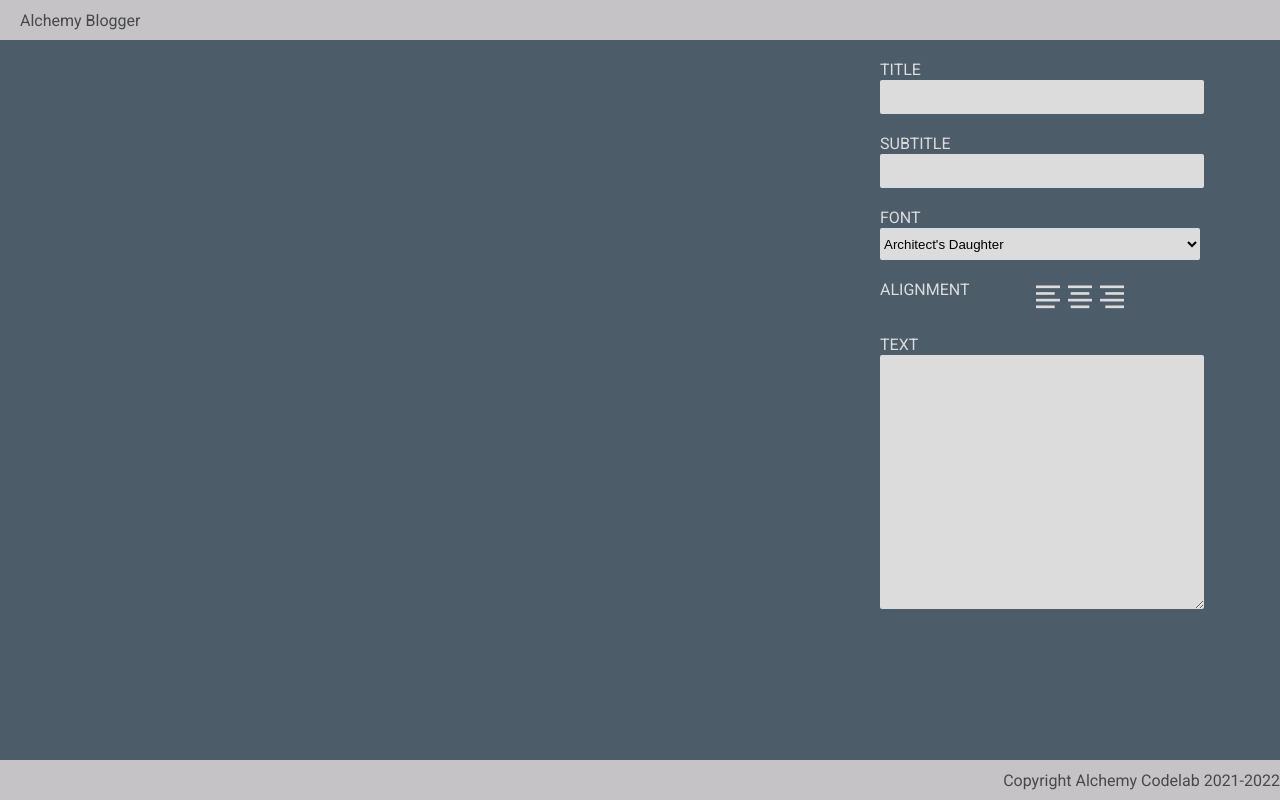
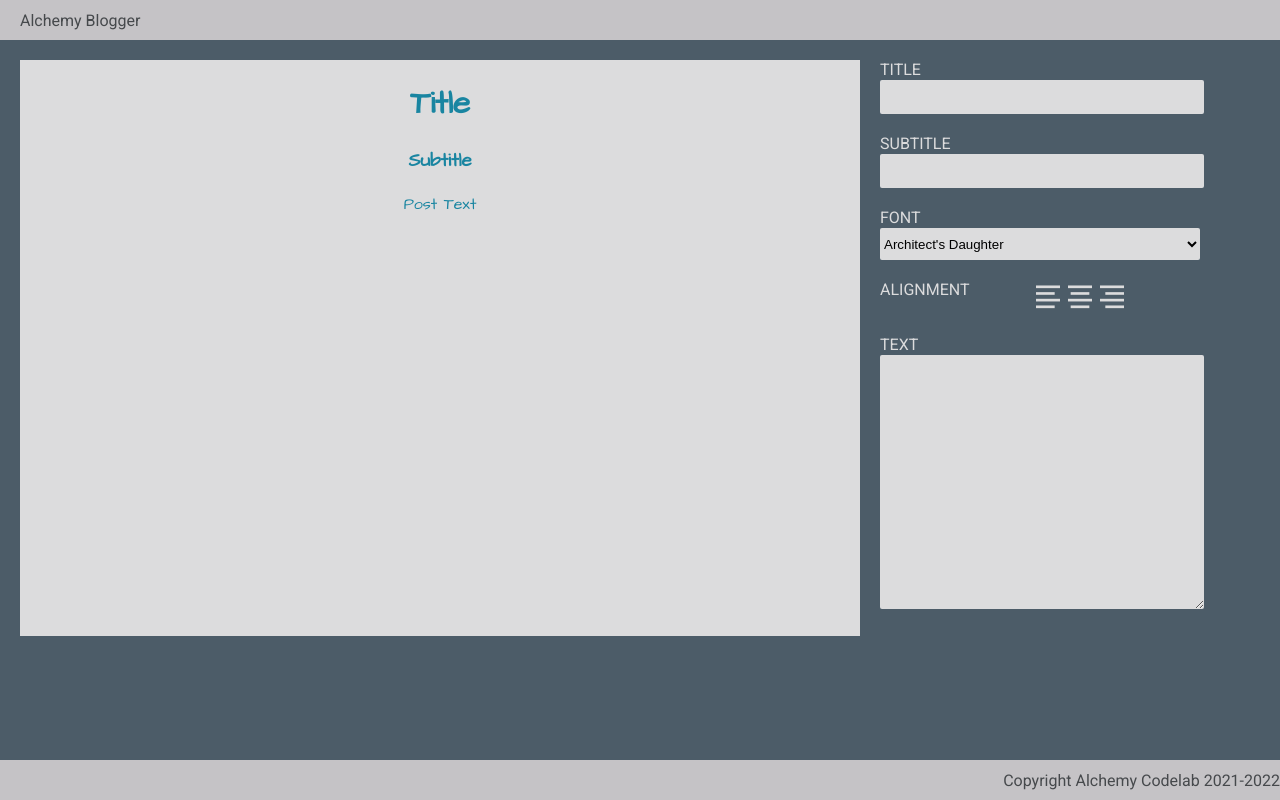
Before and after one commit to zhaoak/react-blog-builder, a React (Create React App) app: page / in a window 1280 px wide. Built offline with nearby package versions, Linux system fonts and the light colour scheme; a web font is replaced by a local one.

Commit message:
preview component now renders with default values

```diff
--- a/src/components/Editor/Editor.js
+++ b/src/components/Editor/Editor.js
@@ -3,10 +3,14 @@ import React from 'react';
 import './Editor.css';
 
 export default function Editor({ title, setTitle }) {
+  const handleChange = (event) => {
+    console.log('title change:', event.target.value);
+    setTitle(event.target.value);
+  };
   return (
     <div className="editor">
       <div className="form-control">
-        <input name="title" type="text" value={title} />
+        <input name="title" type="text" onChange={handleChange} />
         <label htmlFor="title">Title</label>
       </div>
       <div className="form-control">
--- a/src/components/Home/Home.js
+++ b/src/components/Home/Home.js
@@ -17,7 +17,7 @@ export default function Home() {
     <main>
       {/* pass the state variables as props to the presentational components */}
       <Preview />
-      <Editor props={(title, setTitle)} />
+      <Editor title={title} setTitle={setTitle} />
     </main>
   );
 }
--- a/src/components/Preview/Preview.js
+++ b/src/components/Preview/Preview.js
@@ -14,5 +14,11 @@ export default function Preview() {
   //   <p>This is some blog text. </p>
   // </div>
 
-  return <></>;
+  return (
+    <div className="preview architect" style={{ textAlign: 'center' }}>
+      <h1>Title</h1>
+      <h3>Subtitle</h3>
+      <p>Post Text</p>
+    </div>
+  );
 }
```
